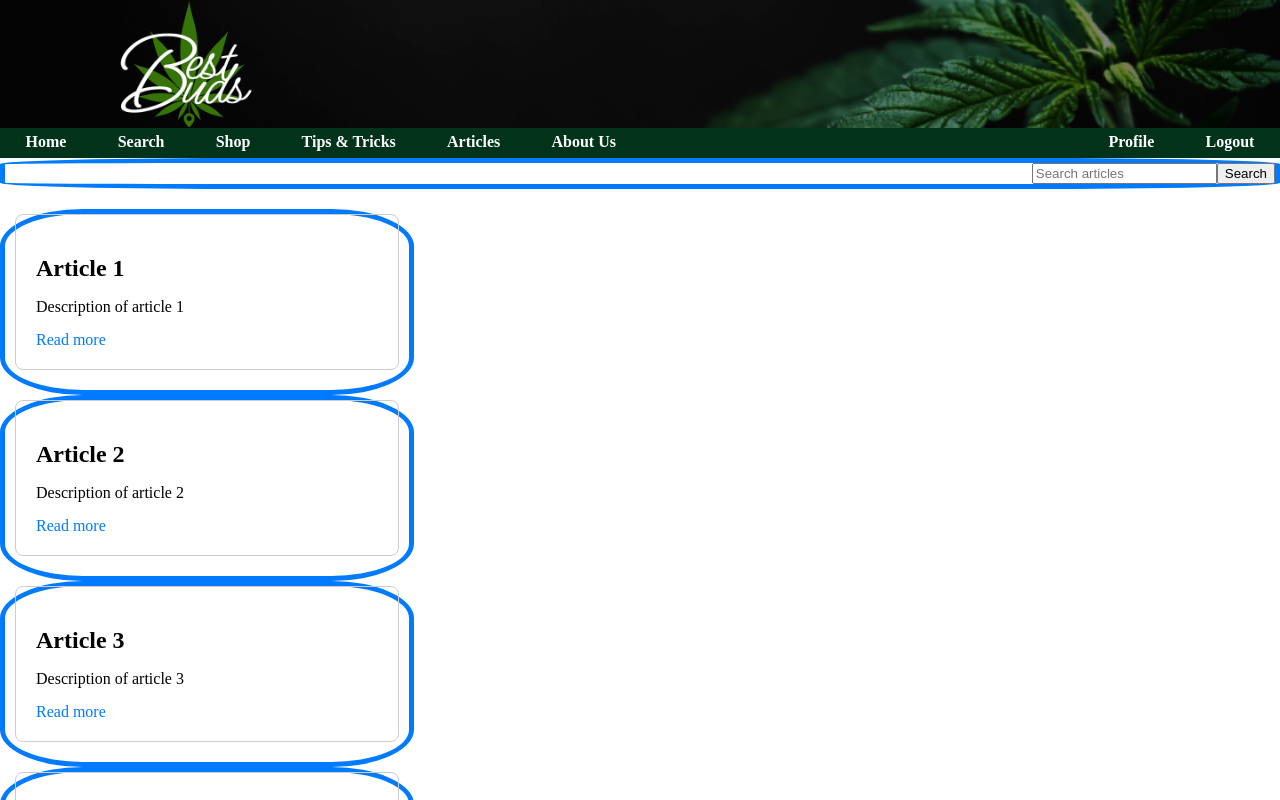
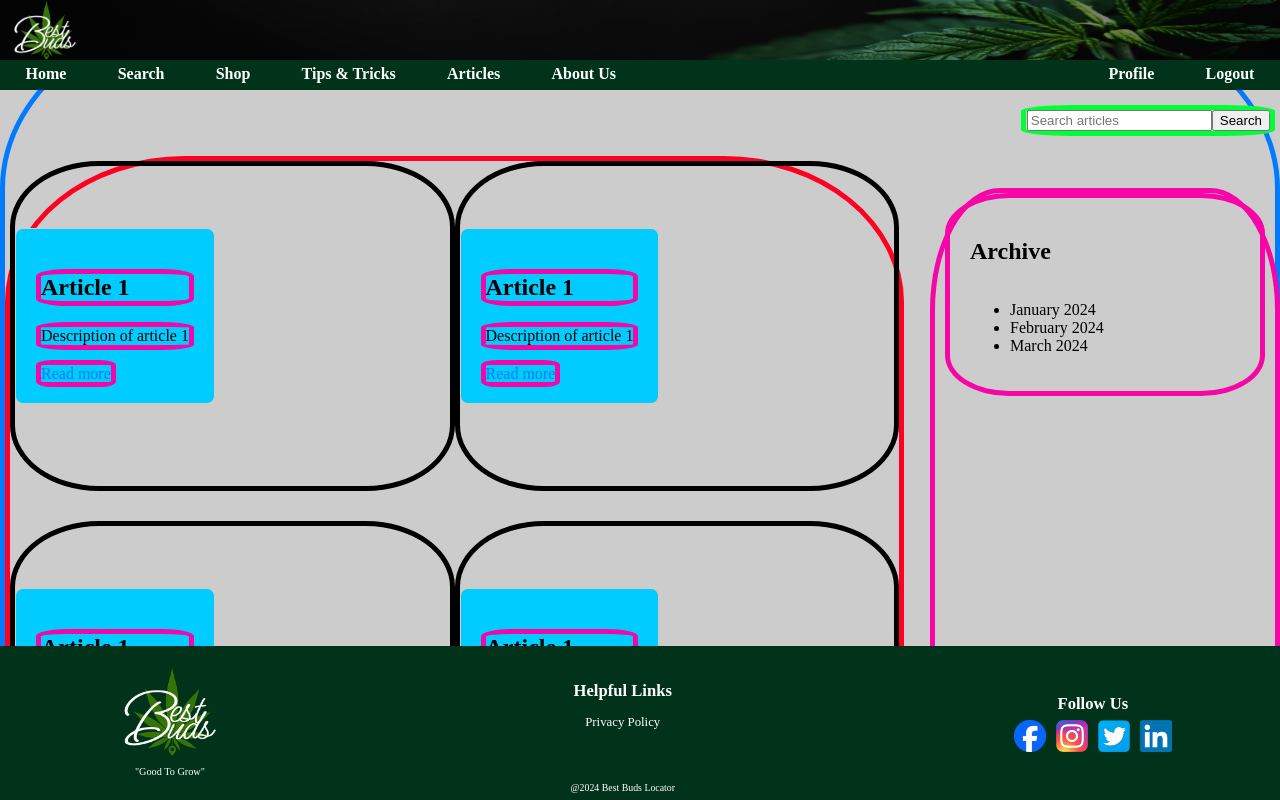
Before and after one commit to CraftyCurtis05/best-buds-dispensary-locator, a Vue app in the folder vue/: page /articles in a window 1280 px wide. Shown: the top 800 px of the page. Built offline with nearby package versions, Linux system fonts and the light colour scheme; sample sign-in values are in the browser's storage.

Commit message:
Frank W articles work placement is done details is still needed

```diff
--- a/vue/src/components/Header.vue
+++ b/vue/src/components/Header.vue
@@ -1,15 +1,19 @@
 <template>
     <div class="header">
-        <div id="logo">
-            <router-link v-bind:to="{ name: 'home' }" v-if="$store.state.token != ''" target="_blank"><img src="src\assets\best_buds_logo_white.png"/></router-link>
+        <div class="logo-container">
+            <router-link v-bind:to="{ name: 'home' }" v-if="$store.state.token != ''" target="_blank">
+            <img src="src/assets/best_buds_logo_white.png" alt="Logo">
+            </router-link>
         </div>
         <div id="banner">
-            <img src="src\assets\dispensary_banner_cropped.png"/>
+            <img src="src/assets/dispensary_banner_cropped.png" alt="Banner">
         </div>
     </div>
 </template>
 
 <script>
+export default {
+}
 </script>
 
 <style scoped>
@@ -17,15 +21,19 @@
     display: flex;
     height: 10vw;
     width: 100vw;
+    position: relative;
 }
 
-#logo img {
+.logo-container {
     position: absolute;
-    display: flex;
-    justify-content: flex-start;
-    height: 10vw;
-    z-index: 1;
-    margin-left: 7vw;
+    top: 0;
+    left: 0;
+    width: 100%;
+    height: 100%;
+}
+
+.logo-container img {
+    height: 100%;
 }
 
 #banner {
--- a/vue/src/views/ArticlesView.vue
+++ b/vue/src/views/ArticlesView.vue
@@ -10,16 +10,38 @@
             <input type="text" placeholder="Search articles">
             <button @click="search">Search</button>
         </div>
-
+        <div class="articles">
         <!-- Article Boxes -->
-        <div class="article-container" v-for="(article, index) in articles" :key="index">
+            <div class="article-container1" v-for="(article, index) in article1" :key="index">
                 <div class="article-box">
                 <h2>{{ article.title }}</h2>
                 <p>{{ article.description }}</p>
                 <a :href="article.link" target="_blank">Read more</a>
             </div>
         </div>
-
+        <div class="article-container2" v-for="(article, index) in article2" :key="index">
+            <div class="article-box">
+                <h2>{{ article.title }}</h2>
+                <p>{{ article.description }}</p>
+                <a :href="article.link" target="_blank">Read more</a>
+            </div>
+        </div>
+        <div class="article-container3" v-for="(article, index) in article3" :key="index">
+            <div class="article-box">
+                <h2>{{ article.title }}</h2>
+                <p>{{ article.description }}</p>
+                <a :href="article.link" target="_blank">Read more</a>
+            </div>
+        </div>
+        <div class="article-container4" v-for="(article, index) in article4" :key="index">
+            <div class="article-box">
+                <h2>{{ article.title }}</h2>
+                <p>{{ article.description }}</p>
+                <a :href="article.link" target="_blank">Read more</a>
+            </div>
+        </div>
+    </div>
+    </div>
         <!-- Archive Section -->
     <div class="archive-container">
         <div class="archive">
@@ -27,7 +49,6 @@
             <ul>
                 <li v-for="(month, index) in archive" :key="index">{{ month }}</li>
             </ul>
-            </div>
         </div>
     </div>
     <Footer class="footer"></Footer>
@@ -44,27 +65,33 @@ export default {
     name: "ArticlesView",
     data() {
     return {
-        articles: [
+        article1: [
             {
             title: 'Article 1',
             description: 'Description of article 1',
             link: 'https://example.com/article1'
             },
+        ],
+        article2: [
             {
-            title: 'Article 2',
-            description: 'Description of article 2',
-            link: 'https://example.com/article2'
+            title: 'Article 1',
+            description: 'Description of article 1',
+            link: 'https://example.com/article1'
             },
+        ],
+        article3: [
             {
-            title: 'Article 3',
-            description: 'Description of article 3',
-            link: 'https://example.com/article3'
+            title: 'Article 1',
+            description: 'Description of article 1',
+            link: 'https://example.com/article1'
             },
+        ],
+        article4: [
             {
-            title: 'Article 4',
-            description: 'Description of article 4',
-            link: 'https://example.com/article4'
-            }
+            title: 'Article 1',
+            description: 'Description of article 1',
+            link: 'https://example.com/article1'
+            },
         ],
         archive: ['January 2024', 'February 2024', 'March 2024'] // Sample archive data
         };
@@ -78,35 +105,100 @@ export default {
 </script>
 
 <style scoped>
-
-/* .container {
-    display: block;
-} */
-
-.header-nav {
-    position: static;
+.container {
+    position: relative;
+    background-color: #ccc;
 }
 
-/* .main-content {
-    flex: 1;
-    display: flex;
-    flex-wrap: wrap;
+.header {
+    position: fixed;
+    top: 0;
+    width: 100%;
+    height:60px;
+    z-index: 1000;
+}
+
+.nav-bar {
+    position: fixed;
+    top: 60px;
+    width: 100%;
+    height:30px;
+    z-index: 1000;
+}
+
+.footer {
+    position: fixed;
+    bottom: 0;
+    width: 100%;
+    z-index: 1000;
+}
+
+.main-content {
+    padding-top: 100px;
+    padding-bottom: 50px;
     border: 5px solid #007bff;
     border-radius: 20%;
-} */
+}
 
 .search-bar {
     margin-bottom: 20px;
     display: flex;
     justify-content: flex-end;
-    border: 5px solid #007bff;
+    border: 5px solid #00ff37;
+    border-radius: 20%;
+    margin-left: 80%;
+}
+
+.articles {
+    display: flex;
+    width: 70%;
+    flex-wrap: wrap;
+    border: 5px solid #ff0022;
+    height: 90vh;
     border-radius: 20%;
 }
 
-.article-container {
-    width: 30%;
-    padding: 0 10px;
-    border: 5px solid #007bff;
+  .articles > * {
+    flex: 1 1 33%;
+    flex-wrap: wrap;
+}
+
+.article-container1 {
+    display: flex;
+    flex-direction: row;
+    align-items: center;
+    height: 40vh;
+    width: 25%;
+    border: 5px solid;
+    border-radius: 20%;
+}
+.article-container2
+{
+    display: flex;
+    flex-direction: row;
+    align-items: center;
+    height: 40vh;
+    width: 25%;
+    border: 5px solid;
+    border-radius: 20%;
+}
+.article-container3
+{
+    display: flex;
+    flex-direction: row;
+    align-items: center;
+    height: 40vh;
+    width: 25%;
+    border: 5px solid;
+    border-radius: 20%;
+}
+.article-container4 {
+    display: flex;
+    flex-direction: row;
+    align-items: center;
+    height: 40vh;
+    width: 25%;
+    border: 5px solid;
     border-radius: 20%;
 }
 
@@ -114,10 +206,15 @@ export default {
     margin-bottom: 20px;
     padding: 20px;
     border: 1px solid #ccc;
+    background-color: #00ccff;
     border-radius: 8px;
 }
 
 .archive-container {
+    position: absolute;
+    top: 20%;
+    right: 0;
+    height: 75vh;
     width: 25%;
     padding: 0 10px;
     border: 5px solid #f705a6;
@@ -126,22 +223,29 @@ export default {
 
 .archive {
     display: flex;
-    border: 1px solid #ccc;
-    border-radius: 8px;
+    flex-direction: column;
+    border: 5px solid #f705a6;
+    border-radius: 20%;
     padding: 20px;
     justify-content: flex-end;
 }
 
 .article-box h2 {
     margin-bottom: 10px;
+    border: 5px solid #f705a6;
+    border-radius: 20%;
 }
 
 .article-box p {
     margin-bottom: 15px;
+    border: 5px solid #f705a6;
+    border-radius: 20%;
 }
 
 .article-box a {
     color: #007bff;
     text-decoration: none;
+    border: 5px solid #f705a6;
+    border-radius: 20%;
 }
 </style>
```
Lines whose indentation alone changed are shown as unchanged.
